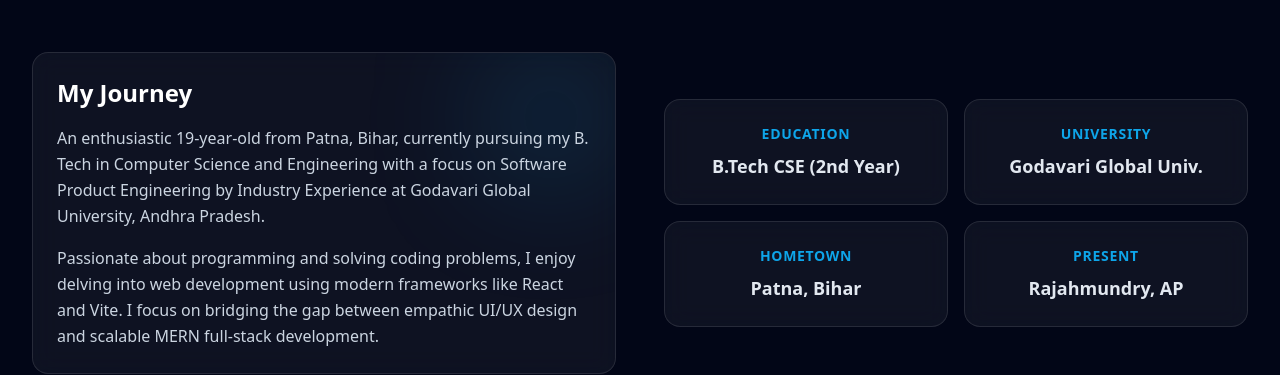
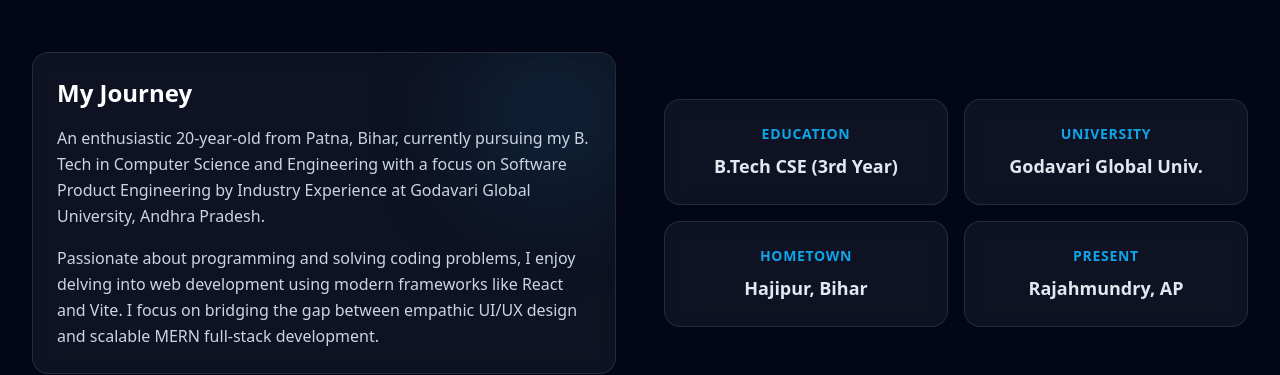
Before and after one commit to Suryanshu2006/MY_portfolio, a React app in the folder frontend/: page / in a window 1280 px wide. Shown: the part 960-1335 px from the top of the page. Built offline with nearby package versions, Linux system fonts and the light colour scheme; no server answers; the HTML template or start-up script is replaced by a standard one.

Commit message:
minor updates

```diff
--- a/frontend/src/components/About.jsx
+++ b/frontend/src/components/About.jsx
@@ -26,7 +26,7 @@ const About = () => {
           <div className="absolute top-0 right-0 w-32 h-32 bg-primary/20 rounded-full filter blur-3xl group-hover:bg-primary/30 transition-all duration-500"></div>
           <h3 className="text-2xl font-bold text-white mb-4">My Journey</h3>
           <p className="text-slate-300 mb-4 leading-relaxed relative z-10">
-            An enthusiastic 19-year-old from Patna, Bihar, currently pursuing my B. Tech in Computer Science and Engineering with a focus on Software Product Engineering by Industry Experience at Godavari Global University, Andhra Pradesh.
+            An enthusiastic 20-year-old from Patna, Bihar, currently pursuing my B. Tech in Computer Science and Engineering with a focus on Software Product Engineering by Industry Experience at Godavari Global University, Andhra Pradesh.
           </p>
           <p className="text-slate-300 leading-relaxed relative z-10">
             Passionate about programming and solving coding problems, I enjoy delving into web development using modern frameworks like React and Vite. I focus on bridging the gap between empathic UI/UX design and scalable MERN full-stack development.
@@ -41,9 +41,9 @@ const About = () => {
           className="grid grid-cols-2 gap-4"
         >
           {[
-            { title: 'Education', desc: 'B.Tech CSE (2nd Year)' },
+            { title: 'Education', desc: 'B.Tech CSE (3rd Year)' },
             { title: 'University', desc: 'Godavari Global Univ.' },
-            { title: 'Hometown', desc: 'Patna, Bihar' },
+            { title: 'Hometown', desc: 'Hajipur, Bihar' },
             { title: 'Present', desc: 'Rajahmundry, AP' },
           ].map((item, index) => (
             <div key={index} className="glass-card text-center p-6 flex flex-col justify-center items-center hover:-translate-y-2 transition-transform duration-300">
```
